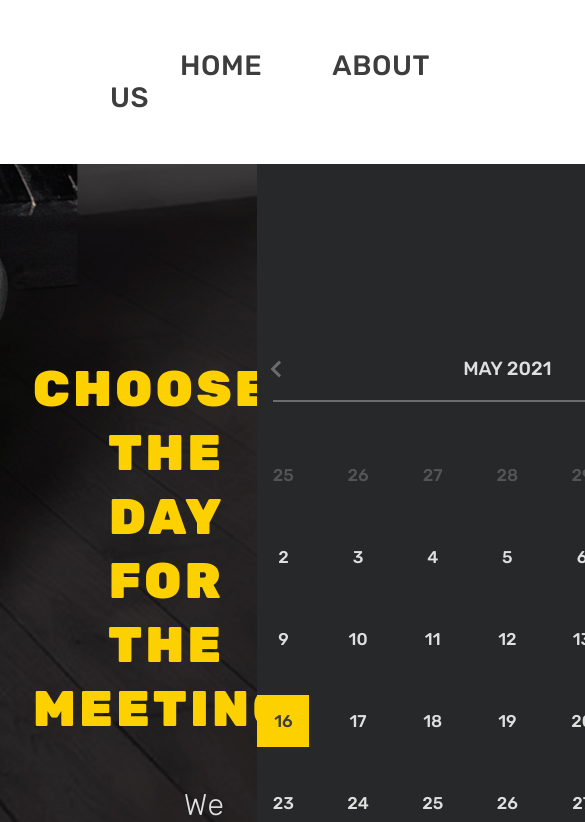
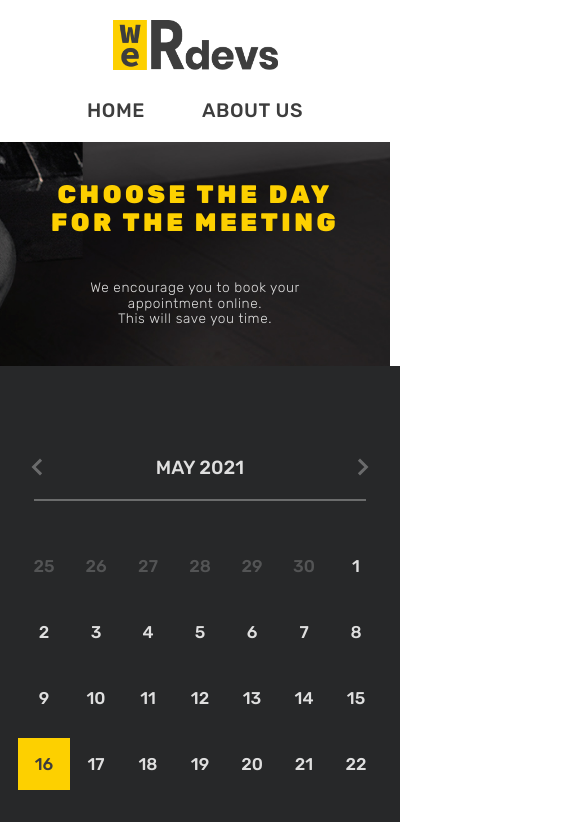
Before and after one commit to hamster726/werdevs-studio-task, a Next.js app: page / in a window 390 px wide. Shown: the top 822 px of the page, 585 px wide, since content can reach past the window. Built offline with nearby package versions, Linux system fonts and the light colour scheme.

Commit message:
added mobile layout

```diff
--- a/layouts/MainLayout.js
+++ b/layouts/MainLayout.js
@@ -17,8 +17,8 @@ const MainLayout = ({children, title= 'WerDevs Studio Calendar', page}) => {
           <Image className="header__img" src="/img/werdevs-logo.png" alt="logo" width="165" height="50"/> {/* what happened with svg logo? */}
         </div>
         <nav className="navigation">
-          <Link href={"/"}><a className="navigation___link">Home</a></Link>
-          <Link href={"/about"}><a className={`navigation___link ${page === "about" ? "active" : ""}`}>About us</a></Link>
+          <Link href={"/"}><a className="navigation__link">Home</a></Link>
+          <Link href={"/about"}><a className={`navigation__link ${page === "about" ? "active" : ""}`}>About us</a></Link>
         </nav>
       </header>
         {children}
--- a/pages/index.js
+++ b/pages/index.js
@@ -86,7 +86,7 @@ const Home = () => {
           <Calendar callPopUp={callPopUp}/>
         </div>
       </main>
-      {isShownPopUp ? renderPopUp(new Date()): ''}
+      {isShownPopUp ? renderPopUp(popUpDate): ''}
     </MainLayout>
   );
 };
--- a/styles/blocks/_about.scss
+++ b/styles/blocks/_about.scss
@@ -5,6 +5,7 @@
   max-width: 1336px;
   margin:  50px auto;
   margin-bottom: 0;
+  padding: 0 20px;
 
   &__title {
     margin: 0;
--- a/styles/blocks/_calendar.scss
+++ b/styles/blocks/_calendar.scss
@@ -61,7 +61,7 @@
       display: flex;
       justify-content: space-between;
       align-items: center;
-      padding: 15px 0;
+      padding: 7px 0;
     }
 
     &__day {
--- a/styles/blocks/_header.scss
+++ b/styles/blocks/_header.scss
@@ -4,11 +4,13 @@
 
   padding: 50px 110px;
   &__logo {
+    width: 165px;
+    height: 50px;
   }
 
   .navigation {
     margin-left: auto;
-    a {
+    &__link {
       position: relative;
       font-size: 28px;
       font-weight: 500;
@@ -27,8 +29,11 @@
     display: block;
     content: "";
 
-    width: 14px;
-    height: 14px;
+    width: 2.5vw;
+    height: 2.5vw;
+    max-width: 14px;
+    max-height: 14px;
+
 
     background-color: $yellow-color;
     bottom: -14px;
--- a/styles/blocks/_main.scss
+++ b/styles/blocks/_main.scss
@@ -4,7 +4,7 @@
   flex: 1 1 auto;
 
   &__text-container {
-    display: inline-block;
+    display: block;
     width: 66%;
     padding: 0 33px;
     margin-top: 193px;
--- /dev/null
+++ b/styles/blocks/_media.scss
@@ -0,0 +1,76 @@
+@media screen and (max-width: 1089px) {
+
+
+  .main {
+    flex-direction: column;
+    &__text-container {
+      width: initial;
+      margin: 10vw auto;
+    }
+    &__title, &__description {
+      text-align: center;
+    }
+  }
+  .calendar__container {
+    width: 100%;
+    padding-top: 90px;
+    padding-bottom: 80px;
+    min-width: 400px;
+    .calendar {
+      min-width: 320px;
+      max-width: 500px;
+    }
+  }
+}
+
+@media screen and (max-width: 768px) {
+  .header {
+    flex-direction: column;
+    justify-content: center;
+    align-items: center;
+    padding: 20px 0;
+
+    .navigation {
+      margin-left: initial;
+      display: flex;
+      justify-content: space-around;
+      width: 70%;
+      flex-wrap: wrap;
+
+      &__link {
+        font-size: 5vw;
+        margin-top: 30px;
+        margin-left: 10px;
+        margin-right: 10px;
+      }
+    }
+  }
+
+  .main {
+    &__title {
+      font-size: 6.5vw;
+      line-height: 7vw;
+    }
+    &__description {
+      font-size: 3.5vw;
+      line-height: 4vw;
+
+    }
+  }
+  .about {
+    &__title {
+      text-align: center;
+      line-height: 45px;
+    }
+  }
+  .popup-container{
+    .popup {
+      flex-direction: column;
+      width: 70%;
+      max-width: 280px;
+      height: initial;
+    }
+  }
+
+
+}
--- a/styles/blocks/_popup.scss
+++ b/styles/blocks/_popup.scss
@@ -1,12 +1,12 @@
 .popup-container{
-  position: absolute;
+  position: fixed;
   width: 100vw;
   height: 100vh;
+  height: -webkit-fill-available;
   background: #27282978;
   display: flex;
   justify-content: center;
   align-items: center;
-  overflow: hidden;
 
   .popup {
     position: relative;
--- a/styles/style.scss
+++ b/styles/style.scss
@@ -6,6 +6,7 @@
 @import "./blocks/about";
 @import "./blocks/calendar";
 @import "./blocks/popup";
+@import "./blocks/media";
 
 html,
 body, #__next {
```
